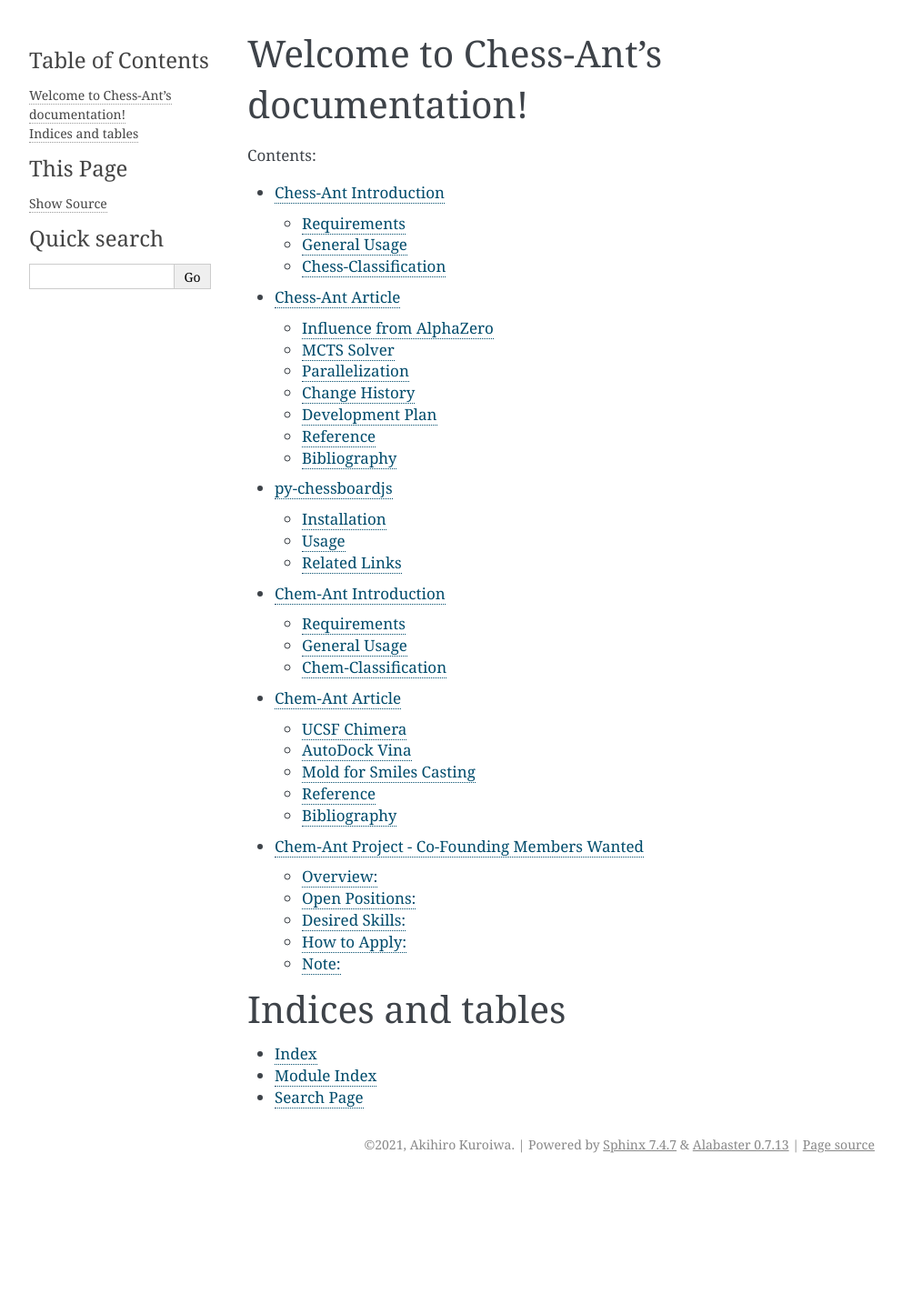
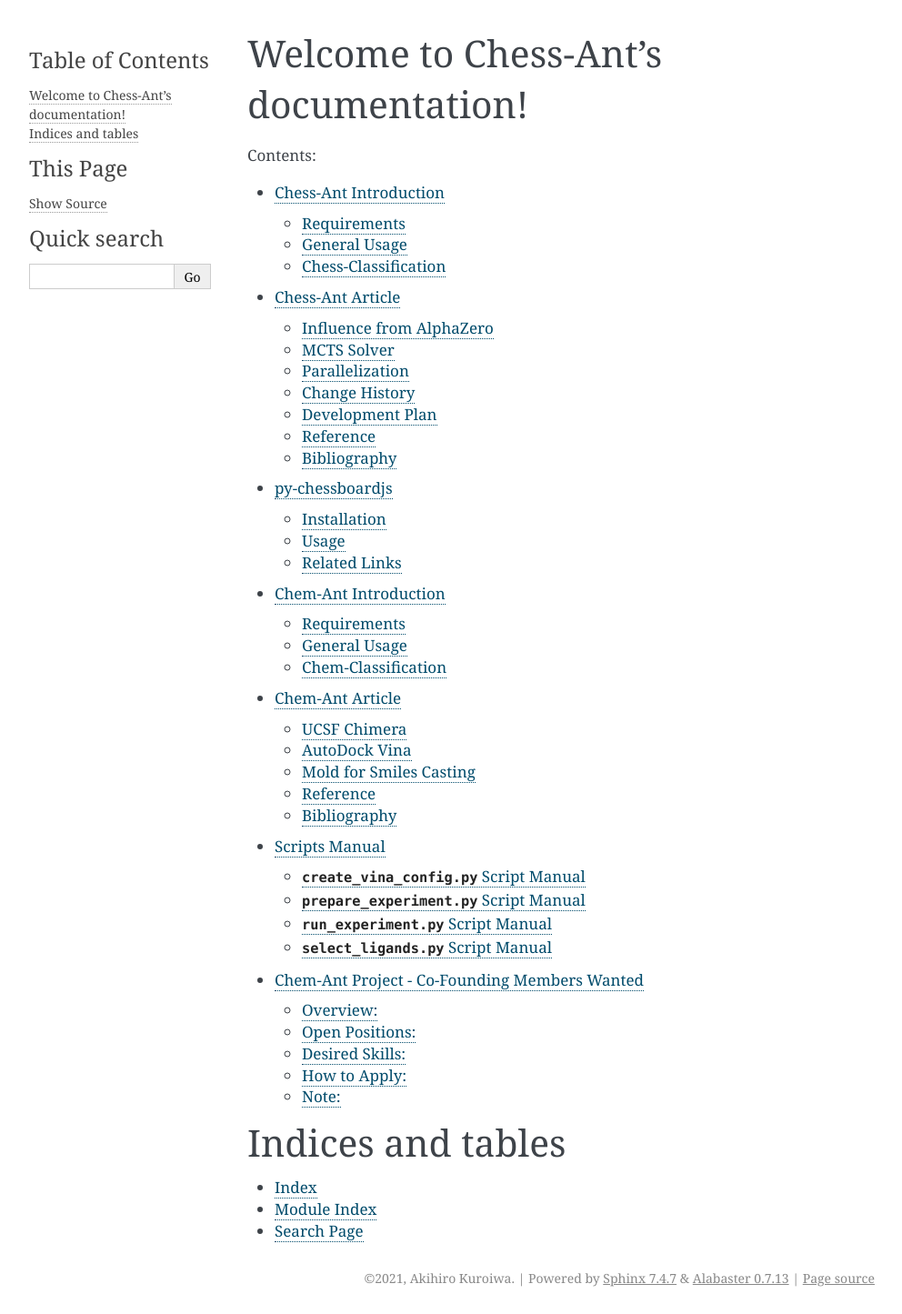
Before and after one commit to akuroiwa/chess-ant, a Sphinx documentation site: the page built from doc/index.rst, in a window 1280 px wide. Shown: the whole page at 91% size, without its empty margins (148-1140 px from the left). Built offline with Sphinx 7.4.7, drawn with Linux system fonts in a browser that asks for light colours; before the commit the page ends 1298 px from its top, so only the background shows below that; some of the changed lines change nothing that is shown.

Commit message:
Manual for scripts added to chem-ant.

```diff
--- a/doc/index.rst
+++ b/doc/index.rst
@@ -15,6 +15,7 @@
    n_rafflesiana
    o_unilateralis
    o_camponoti_balzani
+   wasabi
    polyergus
 
 
--- /dev/null
+++ b/doc/wasabi.rst
@@ -0,0 +1,264 @@
+Scripts Manual
+==============
+
+:author: Akihiro Kuroiwa, ChatGPT of OpenAI, Perplexity AI
+:date: 2024/09/05
+
+``create_vina_config.py`` Script Manual
+---------------------------------------
+
+Overview
+~~~~~~~~
+
+The ``create_vina_config.py`` script generates an AutoDock Vina
+configuration file (``config.txt``) from a specified PDB or mmCIF
+structure file. This script allows you to set a docking box focused on
+specific residues.
+
+Usage
+~~~~~
+
+.. code:: bash
+
+   python create_vina_config.py input_file [-o OUTPUT] [-l LIGAND] [-r RESIDUES] [-p PATH]
+
+Arguments
+~~~~~~~~~
+
+-  **input_file** (required): Specifies the input file in PDB or mmCIF
+   format.
+-  **-o OUTPUT, -–output OUTPUT** (optional): Specifies the name of the output
+   configuration file. The default is ``config.txt``.
+-  **-l LIGAND, –-ligand LIGAND** (optional): Specifies the name of the ligand file.
+   The default is ``ligand.pdbqt``.
+-  **-r RESIDUES, –-residues RESIDUES** (optional): Specifies the residue numbers for
+   setting the docking box. Use a hyphen (``-``) for ranges and commas
+   (``,``) for multiple residues (e.g., ``100-105,110,115-120``).
+-  **-p PATH, –-path PATH** (optional): Specifies the output directory. The default
+   is the current directory.
+-  **-c CHAIN, --chain CHAIN** (optional): Chain ID to select (e.g., ``A``).
+
+Output
+~~~~~~
+
+-  **config.txt**: The generated AutoDock Vina configuration file
+   includes the following details:
+
+   -  Receptor and ligand file names.
+   -  Docking box center coordinates and size.
+   -  Calculation settings (``exhaustiveness``, ``num_modes``,
+      ``energy_range``, ``cpu``).
+   -  If residue numbers are specified, they are included as a comment
+      at the beginning of the file.
+
+.. code:: text
+
+   # Residue selection: 100-105,110,115-120
+
+   receptor = protein.pdbqt
+   ligand = ligand.pdbqt
+   center_x = 25.0
+   center_y = 20.0
+   center_z = 30.0
+   size_x = 10.0
+   size_y = 10.0
+   size_z = 10.0
+   out = out.pdbqt
+   log = log.txt
+   exhaustiveness = 8
+   num_modes = 9
+   energy_range = 3
+   cpu = 8
+
+Notes
+~~~~~
+
+-  The ``config.txt`` file can be edited with a text editor, which is
+   useful for fine-tuning the docking box size, position, and
+   calculation settings.
+-  If no residue numbers are specified, the docking box is set for the
+   entire structure.
+
+``prepare_experiment.py`` Script Manual
+---------------------------------------
+
+.. _overview-1:
+
+Overview
+~~~~~~~~
+
+The ``prepare_experiment.py`` script automates the preparation of
+experiments based on a specified PDB ID. It generates an AutoDock Vina
+configuration file (``config.txt``), a fragment file
+(``fragments.csv``), and a configuration file (``config.ini``) for
+``similarity-ant`` and ``similarity-mcts``. The script creates fragments
+based on specified residue numbers and outputs these fragments or
+molecules generated from them in SMILES format to a CSV file.
+
+.. _usage-1:
+
+Usage
+~~~~~
+
+.. code:: bash
+
+   python prepare_experiment.py pdb_id [-f FORMAT] [-o OUTPUT] [--output_fragments] [--num_smiles NUM]
+
+.. _arguments-1:
+
+Arguments
+~~~~~~~~~
+
+-  **pdb_id** (required): Specifies the PDB ID for the experiment. The
+   script downloads the PDB file based on this ID.
+-  **-f {pdb,cif}, –-format {pdb,cif}** (optional): Specifies the input file format. You can
+   choose between ``pdb`` and ``cif``. The default is ``pdb``.
+-  **-o OUTPUT, –-output OUTPUT** (optional): Specifies the name of the output
+   directory. The default is ``test-{pdb_id}``.
+-  **–-output_fragments** (optional): Outputs the fragments themselves in
+   SMILES format. If not specified, the script generates molecules from
+   the fragments and outputs their SMILES.
+-  **-n NUM_SMILES, –-num_smiles NUM_SMILES** (optional): Specifies the number of SMILES to
+   generate. The default is ``10``.
+-  **-r RESIDUES, –-residues RESIDUES** (optional): Residue selection string (e.g., ``100-105,110,115-120``).
+-  **-c CHAIN, --chain CHAIN** (optional): Chain ID to select (e.g., ``A``).
+
+.. _output-1:
+
+Output
+~~~~~~
+
+-  **config.txt**: The AutoDock Vina configuration file. It includes
+   receptor and ligand file names, docking box center coordinates and
+   size, and calculation settings. This is a text file that can be
+   edited. If residue numbers are specified, this information is
+   included as a comment.
+-  **fragments.csv**: A CSV file containing the SMILES of fragments or
+   molecules generated from the specified residue numbers.
+-  **config.ini**: An INI file containing the experimental settings for
+   ``similarity-ant`` and ``similarity-mcts``. Common options are listed
+   under the ``DEFAULT`` section, while experiment-specific options are
+   listed under each respective section. The configuration file can be
+   edited with a text editor.
+
+.. _notes-1:
+
+Notes
+~~~~~
+
+-  In ``config.ini``, do not use single or double quotes. If multiple
+   values are required, separate them with spaces.
+-  Boolean, integer, or string values are automatically identified by
+   ``run_experiment.py``, but boolean options must be explicitly set
+   with values like ``Yes``.
+-  Options not specified in ``config.ini`` will be ignored.
+-  When using ``select_ligands.py`` to create a ligand file, it is
+   preferable to use the SMILES of generated molecules rather than
+   fragment SMILES, as the latter may cause issues.
+
+``run_experiment.py`` Script Manual
+-----------------------------------
+
+.. _overview-2:
+
+Overview
+~~~~~~~~
+
+The ``run_experiment.py`` script reads settings from a ``config.ini``
+file and executes either a ``similarity-ant`` or ``similarity-mcts``
+experiment. The script outputs the generated molecules’ SMILES to a CSV
+file, which can then be used with ``select_ligands.py`` to create a
+ligand file.
+
+.. _usage-2:
+
+Usage
+~~~~~
+
+.. code:: bash
+
+   python run_experiment.py config_file [-a | --ant] [-m | --mcts]
+
+.. _arguments-2:
+
+Arguments
+~~~~~~~~~
+
+-  **config_file** (required): Specifies the ``config.ini`` file
+   containing the experiment settings.
+-  **-a, –ant** (optional): Executes the ``similarity-ant`` experiment.
+-  **-m, –mcts** (optional): Executes the ``similarity-mcts``
+   experiment.
+
+.. _output-2:
+
+Output
+~~~~~~
+
+-  **generated_smiles.csv**: A CSV file containing the SMILES of the generated
+   molecules from the experiment. This file can be used with
+   ``select_ligands.py`` to create a ligand file.
+
+.. _notes-2:
+
+Notes
+~~~~~
+
+-  The ``config.ini`` file must include settings for either
+   ``similarity-ant`` or ``similarity-mcts``. ``run_experiment.py``
+   automatically identifies the necessary options and executes the
+   experiment based on the provided settings.
+-  The resulting SMILES in the CSV file can be used with
+   ``select_ligands.py`` for ligand file creation.
+
+``select_ligands.py`` Script Manual
+-----------------------------------
+
+``select_ligands.py`` is a Python script that selects top ligands from a CSV
+file and converts them to PDBQT format.
+
+.. _usage-3:
+
+Usage
+~~~~~
+
+::
+
+   python select_ligands.py <csv_file> [-o OUTPUT_DIR] [-n TOP_N]
+
+.. _arguments-3:
+
+Arguments
+~~~~~~~~~
+
+-  ``csv_file``: Input CSV file containing generated SMILES (required)
+-  ``-o OUTPUT``, ``--output OUTPUT``: Output directory for ligand files (default:
+   “ligands”)
+-  ``-n TOP_N``, ``--top_n TOP_N``: Number of top ligands to select (default: 10)
+
+Important Notes
+~~~~~~~~~~~~~~~
+
+1. **Fragment Processing**: This script is designed for complete
+   molecule SMILES. Processing fragment SMILES (e.g.,
+   ``[1*]C(=O)[C@@H]([4*])CCCCN``) directly may result in errors or
+   inaccurate ligand files.
+
+2. **Input Data Verification**: Ensure that the SMILES in your CSV file
+   represent complete molecules. It is recommended to use SMILES of
+   complete molecules generated by combining fragments.
+
+3. **Error Handling**: The script may produce errors if it encounters
+   invalid SMILES or unprocessable molecular structures. Check error
+   messages and modify input data as necessary.
+
+4. **Output Verification**: Always verify that the generated PDBQT files
+   have the expected structure.
+
+Recommended Usage
+~~~~~~~~~~~~~~~~~
+
+1. Generate complete molecule SMILES by combining fragments.
+2. Save the generated SMILES in a CSV file.
+3. Use this script to create ligand files from the complete molecule
+   SMILES.
```
Also changed, not shown: 1 other file.
